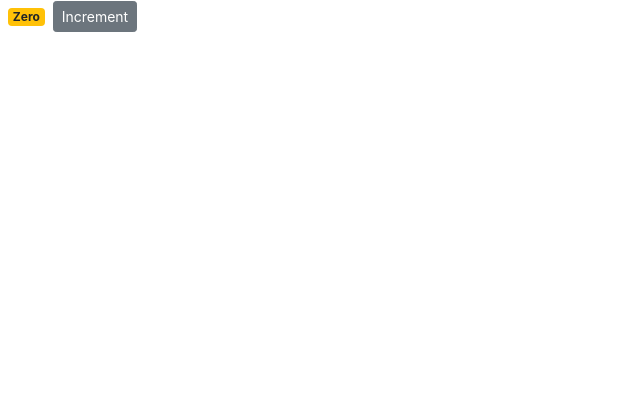
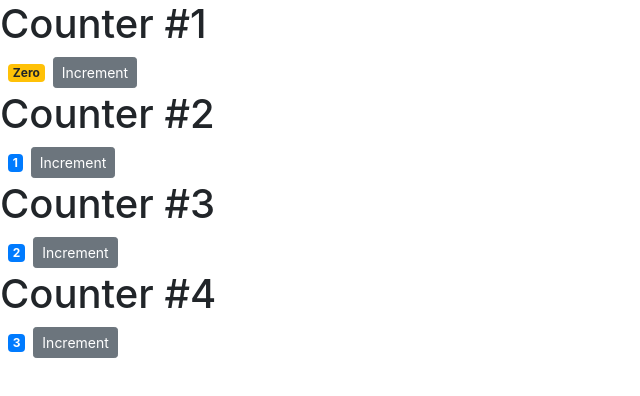
Before and after one commit to UsmanAfzl/Counter, a React (Create React App) app: page / in a window 1280 px wide. Shown: the top 396 px of the page, without its empty margins (0-640 px from the left). Built offline with nearby package versions, Linux system fonts and the light colour scheme.

Commit message:
Multiple counter implemented

```diff
--- a/src/components/counter.jsx
+++ b/src/components/counter.jsx
@@ -2,18 +2,19 @@ import React, { Component } from "react";
 
 class Conuter extends Component {
   state = {
-    count: 0,
+    value: this.props.value,
   };
 
   handleIncrement = () => {
-    let { count } = this.state;
-    count = count + 1;
-    this.setState({ count });
+    let { value } = this.state;
+    value = value + 1;
+    this.setState({ value });
   };
 
   render() {
     return (
       <React.Fragment>
+        <h1>Counter #{this.props.id}</h1>
         <span className={this.getBadgeClasses()}>{this.formatCount()}</span>
         <button
           onClick={this.handleIncrement}
@@ -27,12 +28,12 @@ class Conuter extends Component {
 
   getBadgeClasses() {
     let classes = "badge m-2 badge-";
-    classes += this.state.count === 0 ? "warning" : "primary";
+    classes += this.state.value === 0 ? "warning" : "primary";
     return classes;
   }
 
   formatCount() {
-    const { count } = this.state;
+    const { value: count } = this.state;
     return count === 0 ? "Zero" : count;
   }
 }
--- /dev/null
+++ b/src/components/counters.jsx
@@ -0,0 +1,23 @@
+import React, { Component } from "react";
+import Counter from "../components/counter";
+class Counters extends Component {
+  state = {
+    counters: [
+      { id: 1, value: 0 },
+      { id: 2, value: 1 },
+      { id: 3, value: 2 },
+      { id: 4, value: 3 },
+    ],
+  };
+  render() {
+    return (
+      <div>
+        {this.state.counters.map((counter) => (
+          <Counter key={counter.id} value={counter.value} id={counter.id} />
+        ))}
+      </div>
+    );
+  }
+}
+
+export default Counters;
--- a/src/index.js
+++ b/src/index.js
@@ -2,13 +2,12 @@ import React from "react";
 import ReactDOM from "react-dom";
 import "./index.css";
 import "bootstrap/dist/css/bootstrap.css";
-import Counter from "./components/counter";
-import App from "./App";
+import Counters from "./components/counters";
 import * as serviceWorker from "./serviceWorker";
 
 ReactDOM.render(
   <React.StrictMode>
-    <Counter />
+    <Counters />
   </React.StrictMode>,
   document.getElementById("root")
 );
```
